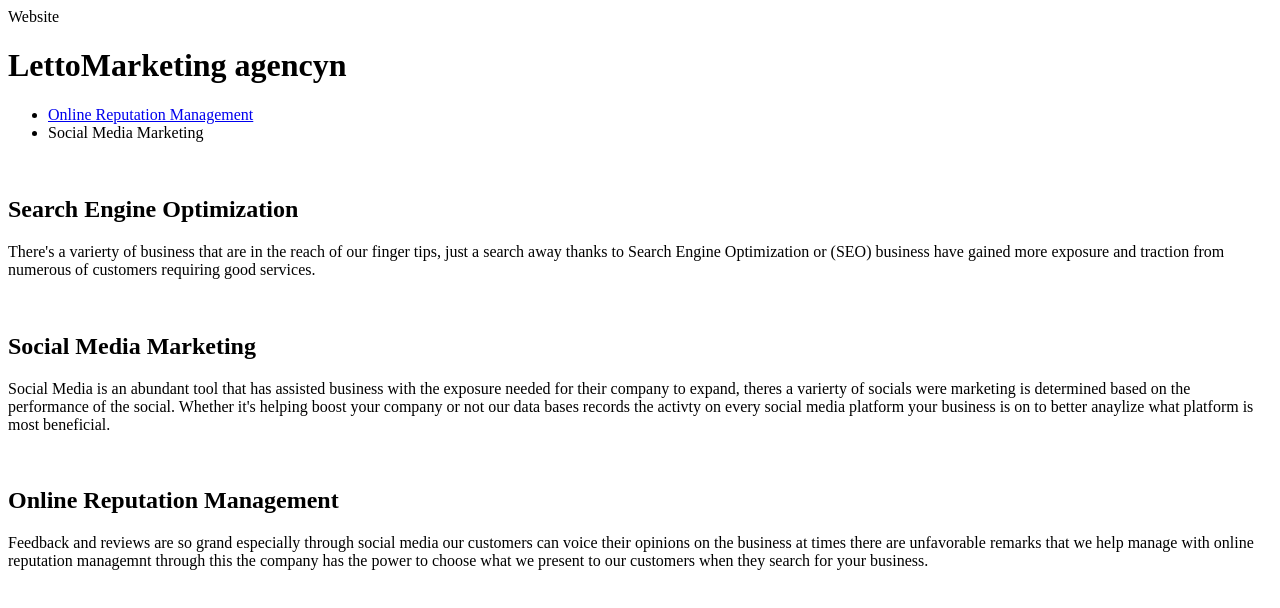
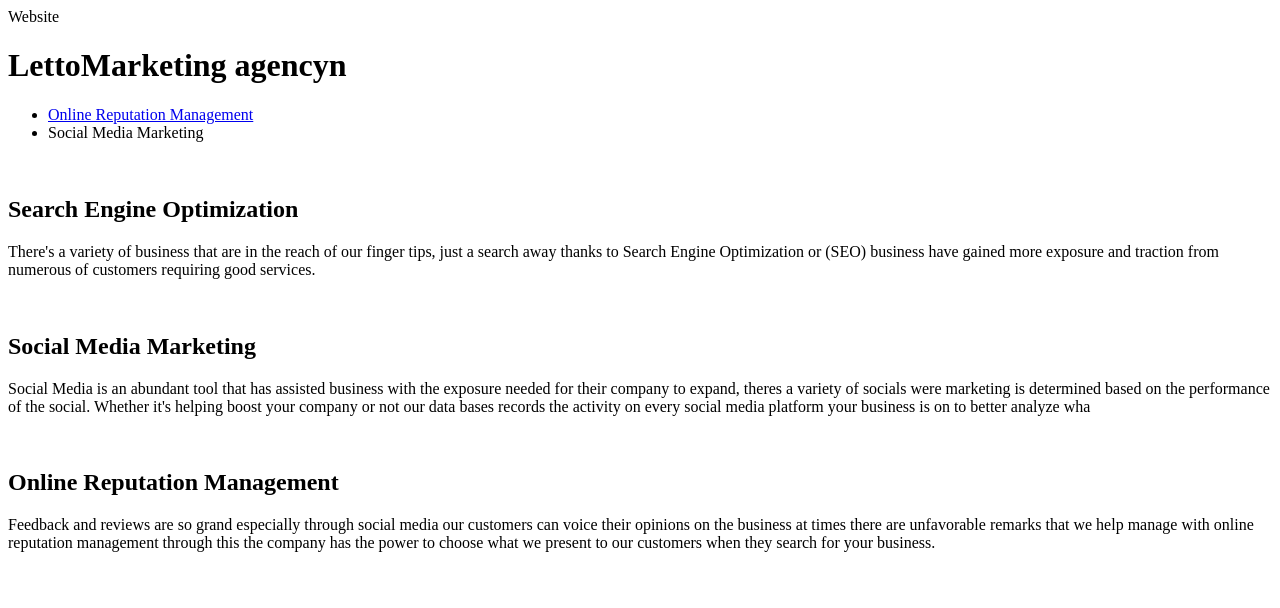
Before and after one commit to DULCEPALMA/MA-Project, a plain HTML site: page assets/index.html in a window 1280 px wide. Drawn offline with Linux system fonts and the light colour scheme.

Commit message:
assets/index.html

```diff
--- a/assets/index.html
+++ b/assets/index.html
@@ -24,23 +24,25 @@
                         <img src="    " class="float-left"/>
                         <h2>Search Engine Optimization</h2>
                         <p>
-                            There's a varierty of business that are in the reach of our finger tips, just a search away
+                            There's a variety of business that are in the reach of our finger tips, just a search away
                             thanks to Search Engine Optimization or (SEO) business have gained more exposure and traction from numerous of customers requiring good services.
+
                         </p>
                     </div>
                     <div id="Social Media Marketing" class="Social-Media-Marketing">
                         <img src="    " class="float-left"/>
                         <h2>Social Media Marketing</h2>
                         <p>
-                            Social Media is an abundant tool that has assisted business with the exposure needed for their company to expand, theres a varierty of socials were
-                            marketing is determined based on the performance of the social. Whether it's helping boost your company or not our data bases records the activty on every social media
-                            platform your business is on to better anaylize what platform is most beneficial.
+                            Social Media is an abundant tool that has assisted business with the exposure needed for their company to expand, theres a variety of socials were
+                            marketing is determined based on the performance of the social. Whether it's helping boost your company or not our data bases records the activity on every social media
+                            platform your business is on to better analyze wha
+
                         </p>
                         <div id="online-reputation-management" class="onloine-reputation-management">
                             <img src="    " class="float-left"/>
                             <h2>Online Reputation Management </h2>
                             <p>
                                 Feedback and reviews are so grand especially through social media our customers can voice their opinions on the business at times there are unfavorable remarks
-                                that we help manage with online reputation managemnt through this the company has the power to choose what we present to our customers
+                                that we help manage with online reputation management through this the company has the power to choose what we present to our customers
                                 when they search for your business.
                             </p>
```
Also changed, not shown: 1 other file.
